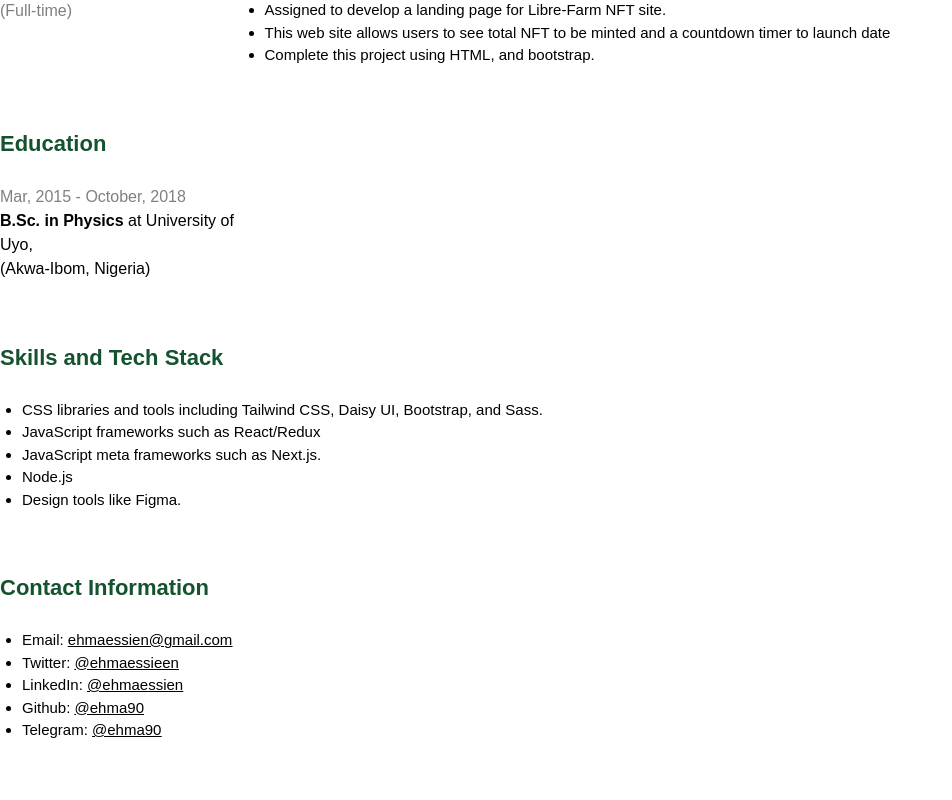
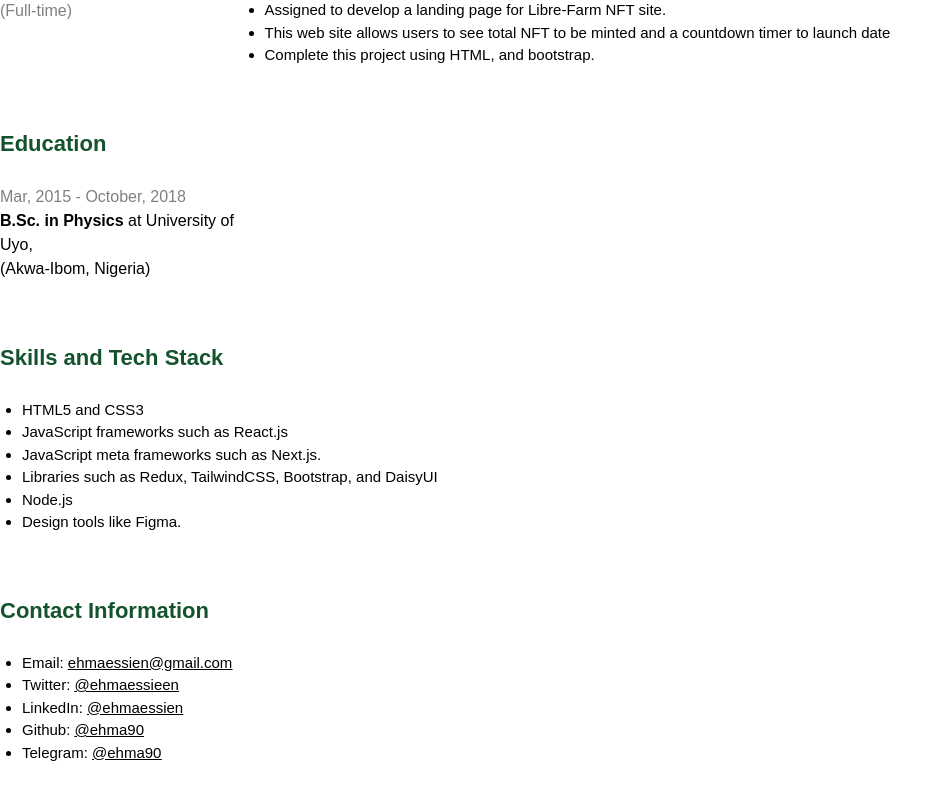
Before and after one commit to ehma90/Portfolio-App, a React (Create React App) app: page /resume in a window 1280 px wide. Shown: the part 631-1431 px from the top of the page, without its empty margins (0-952 px from the left). Built offline with nearby package versions, Linux system fonts and the light colour scheme.

Commit message:
Update resume

```diff
--- a/src/pages/Resume.jsx
+++ b/src/pages/Resume.jsx
@@ -44,9 +44,7 @@ function Resume() {
                 Connect wallet modal UI to interact with the Blockchain smart
                 contracts like Ethereum and Polygon.
               </li>
-              <li>
-                Explore page that shows collections of an Artist NFTs.
-              </li>
+              <li>Explore page that shows collections of an Artist NFTs.</li>
             </ul>
           </div>
         </div>
@@ -91,12 +89,12 @@ function Resume() {
         <h2 className="resume-header">Skills and Tech Stack</h2>
         <div className=" stack">
           <ul>
+            <li>HTML5 and CSS3</li>
+            <li>JavaScript frameworks such as React.js</li>
+            <li>JavaScript meta frameworks such as Next.js.</li>
             <li>
-              CSS libraries and tools including Tailwind CSS, Daisy
-              UI, Bootstrap, and Sass.
+              Libraries such as Redux, TailwindCSS, Bootstrap, and DaisyUI
             </li>
-            <li>JavaScript frameworks such as React/Redux</li>
-            <li>JavaScript meta frameworks such as Next.js.</li>
             <li>Node.js</li>
             <li>Design tools like Figma.</li>
           </ul>
```
